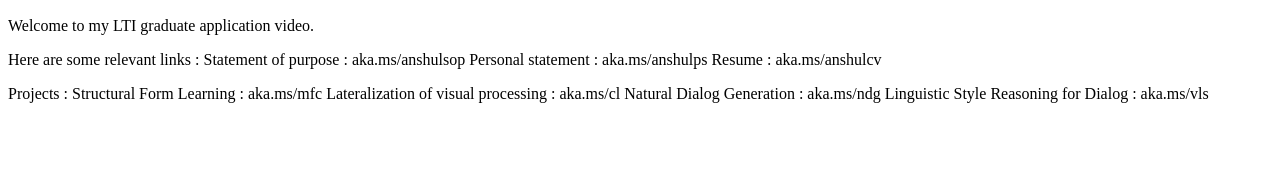
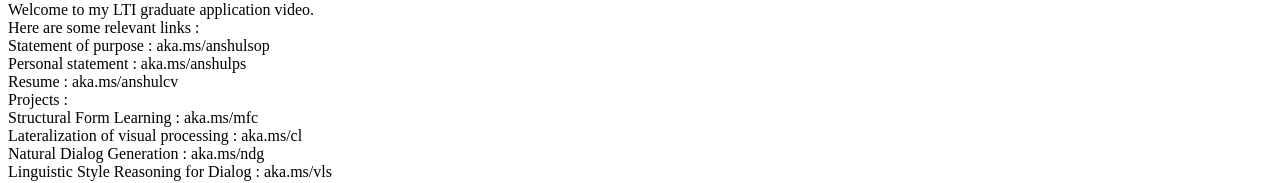
Before and after one commit to anbaw/anbaw.github.io, a plain HTML site: page vessay.html in a window 1280 px wide. Shown: the part 326-509 px from the top of the page. Drawn offline with Linux system fonts and the light colour scheme.

Commit message:
Update vessay.html

```diff
--- a/vessay.html
+++ b/vessay.html
@@ -6,21 +6,15 @@
 </head>
 <body>
   <iframe width="560" height="315" src="https://www.youtube.com/embed/P4MPSXbpV6s?rel=0&modestbranding=1" frameborder="0" gesture="media" allow="encrypted-media" allowfullscreen></iframe>
-<p>
-  Welcome to my LTI graduate application video.
-  </p>
-  <p>
-Here are some relevant links :
-Statement of purpose : aka.ms/anshulsop
-Personal statement : aka.ms/anshulps
-Resume : aka.ms/anshulcv
-</p>
-  <p>
-Projects :
-Structural Form Learning : aka.ms/mfc
-Lateralization of visual processing : aka.ms/cl
-Natural Dialog Generation : aka.ms/ndg
-Linguistic Style Reasoning for Dialog : aka.ms/vls
-  </p>
-  </body>
+<br>Welcome to my LTI graduate application video.
+<br>Here are some relevant links :
+<br>Statement of purpose : aka.ms/anshulsop
+<br>Personal statement : aka.ms/anshulps
+<br>Resume : aka.ms/anshulcv
+<br>Projects :
+<br>Structural Form Learning : aka.ms/mfc
+<br>Lateralization of visual processing : aka.ms/cl
+<br>Natural Dialog Generation : aka.ms/ndg
+<br>Linguistic Style Reasoning for Dialog : aka.ms/vls
+</body>
 </html>
```
